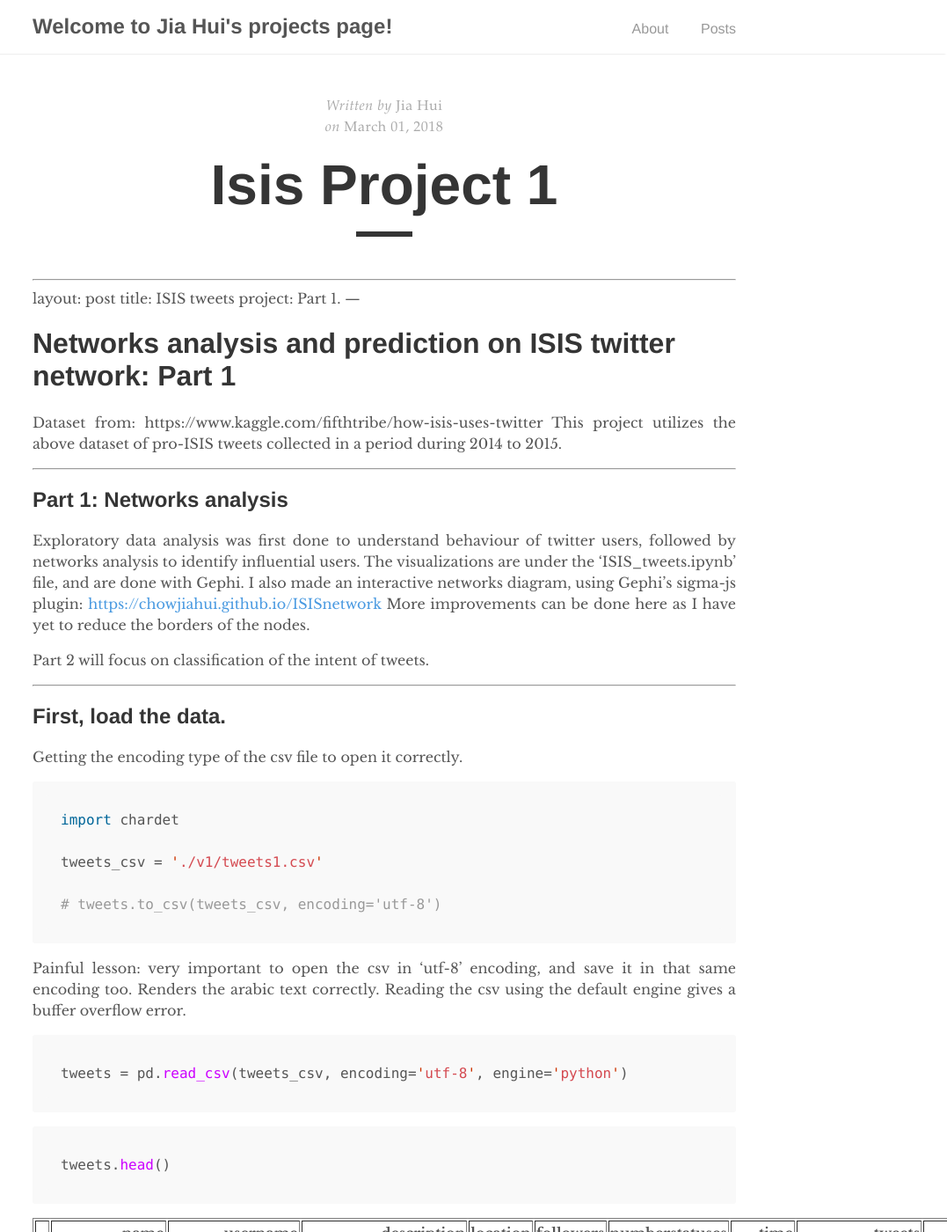
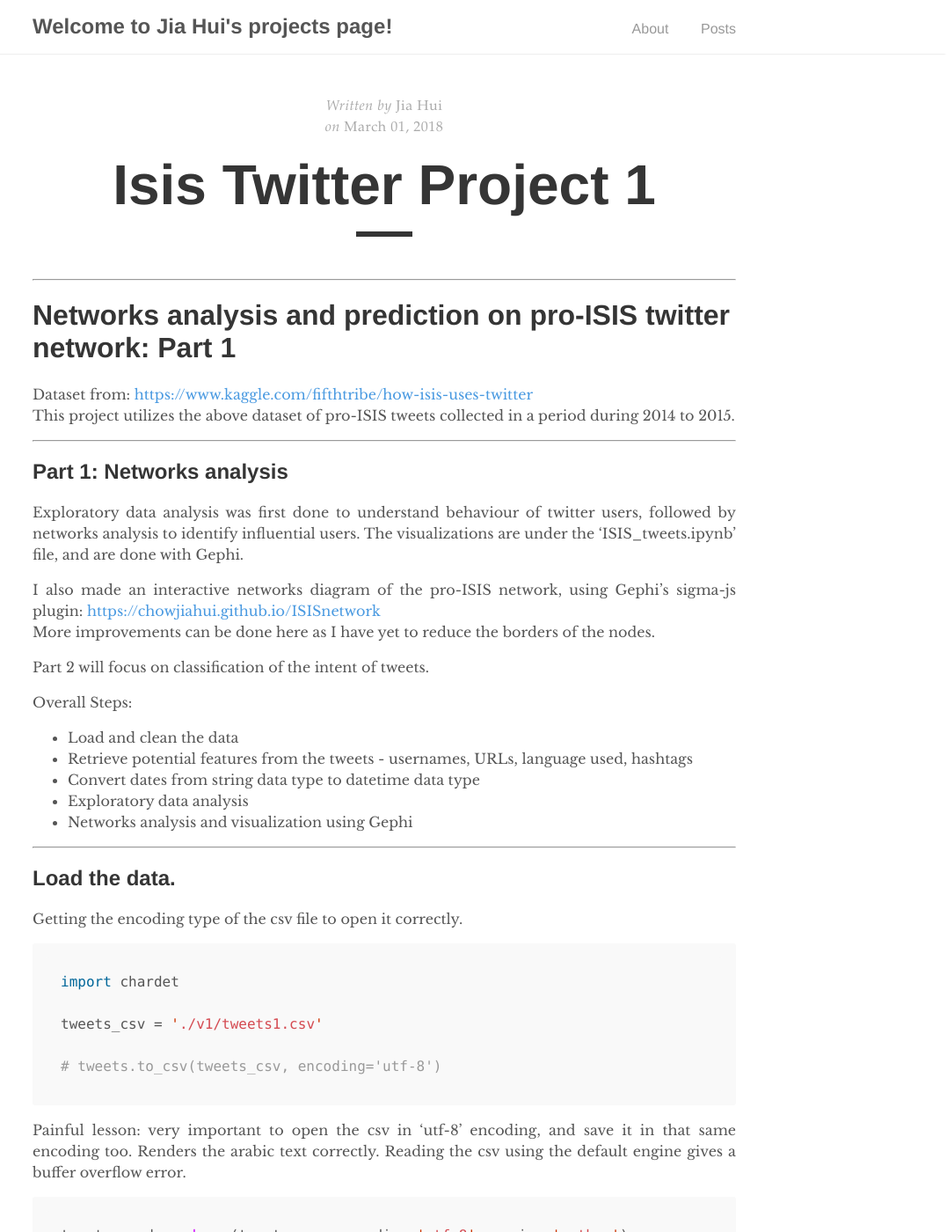
Before and after one commit to chowjiahui/chowjiahui.github.io, a Jekyll site: the page built from _posts/2018-3-1-ISIS-Twitter-Project-1.md, in a window 1280 px wide and 1400 px high. Shown: the whole window at 88% size, without its empty margins (203-1280 px from the left). Built offline with Jekyll 4.4.1, drawn with Linux system fonts in a browser that asks for light colours; our own code applies the rules of GitHub Pages for plain Markdown files; some of the changed text lies outside the part shown.

Commit message:
added pics

````diff
--- a/_posts/2018-3-1-ISIS-Project-1.md
+++ b/_posts/2018-3-1-ISIS-Twitter-Project-1.md
@@ -1,27 +1,33 @@
 
 ---
-layout: post
-title: ISIS tweets project: Part 1.
----
 
-# Networks analysis and prediction on ISIS twitter network: Part 1
+# Networks analysis and prediction on pro-ISIS twitter network: Part 1
 
-Dataset from: https://www.kaggle.com/fifthtribe/how-isis-uses-twitter
+Dataset from: <https://www.kaggle.com/fifthtribe/how-isis-uses-twitter>
 This project utilizes the above dataset of pro-ISIS tweets collected in a period during 2014 to 2015.
 
 ---
 
 ## Part 1: Networks analysis
 
-Exploratory data analysis was first done to understand behaviour of twitter users, followed by networks analysis to identify influential users. The visualizations are under the 'ISIS_tweets.ipynb' file, and are done with Gephi. I also made an interactive networks diagram, using Gephi's sigma-js plugin:
+Exploratory data analysis was first done to understand behaviour of twitter users, followed by networks analysis to identify influential users. The visualizations are under the 'ISIS_tweets.ipynb' file, and are done with Gephi.
+
+I also made an interactive networks diagram of the pro-ISIS network, using Gephi's sigma-js plugin:
 <https://chowjiahui.github.io/ISISnetwork>
 More improvements can be done here as I have yet to reduce the borders of the nodes.
 
 Part 2 will focus on classification of the intent of tweets.
 
+Overall Steps:
+- Load and clean the data
+- Retrieve potential features from the tweets - usernames, URLs, language used, hashtags
+- Convert dates from string data type to datetime data type
+- Exploratory data analysis
+- Networks analysis and visualization using Gephi
+
 ---
 
-## First, load the data.
+## Load the data.
 
 
 Getting the encoding type of the csv file to open it correctly.
@@ -193,7 +199,7 @@ tweets.to_csv(tweets_csv, encoding='utf-8')
 ---
 ## Data Cleaning  and Preprocessing
 
-Problems encountered (other than not knowing a word of arabic !!!):
+Problems encountered (other than not knowing a word of arabic):
 - a preliminary check on the first 1000 tweets do show that langdetect hates URLs
 - the langdetect algorithm  misclassified some english tweets as foreign languages when they contained URLs.
 - some tweets are in 2 languages (arabic and english, for example)
@@ -336,7 +342,7 @@ plt.show()
 ```
 
 
-![png](output_30_0.png)
+<img src="./ISIS-Project-1/output_30_0.png">
 
 
 The tweeting activity increases drastically after the Paris bombing attacks during November 2015.
````
Also changed, not shown: _posts/ISIS-Project-1/output_30_0.png (renamed from _posts/output_30_0.png), _posts/ISIS-Project-1/output_32_0.png (renamed from _posts/output_32_0.png), _posts/ISIS-Project-1/output_33_0.png (renamed from _posts/output_33_0.png), _posts/ISIS-Project-1/output_36_0.png (renamed from _posts/output_36_0.png), _posts/ISIS-Project-1/output_37_0.png (renamed from _posts/output_37_0.png), _posts/ISIS-Project-1/output_39_0.png (renamed from _posts/output_39_0.png), _posts/ISIS-Project-1/output_65_0.png (renamed from _posts/output_65_0.png), _posts/ISIS-Project-1/output_66_0.png (renamed from _posts/output_66_0.png).
